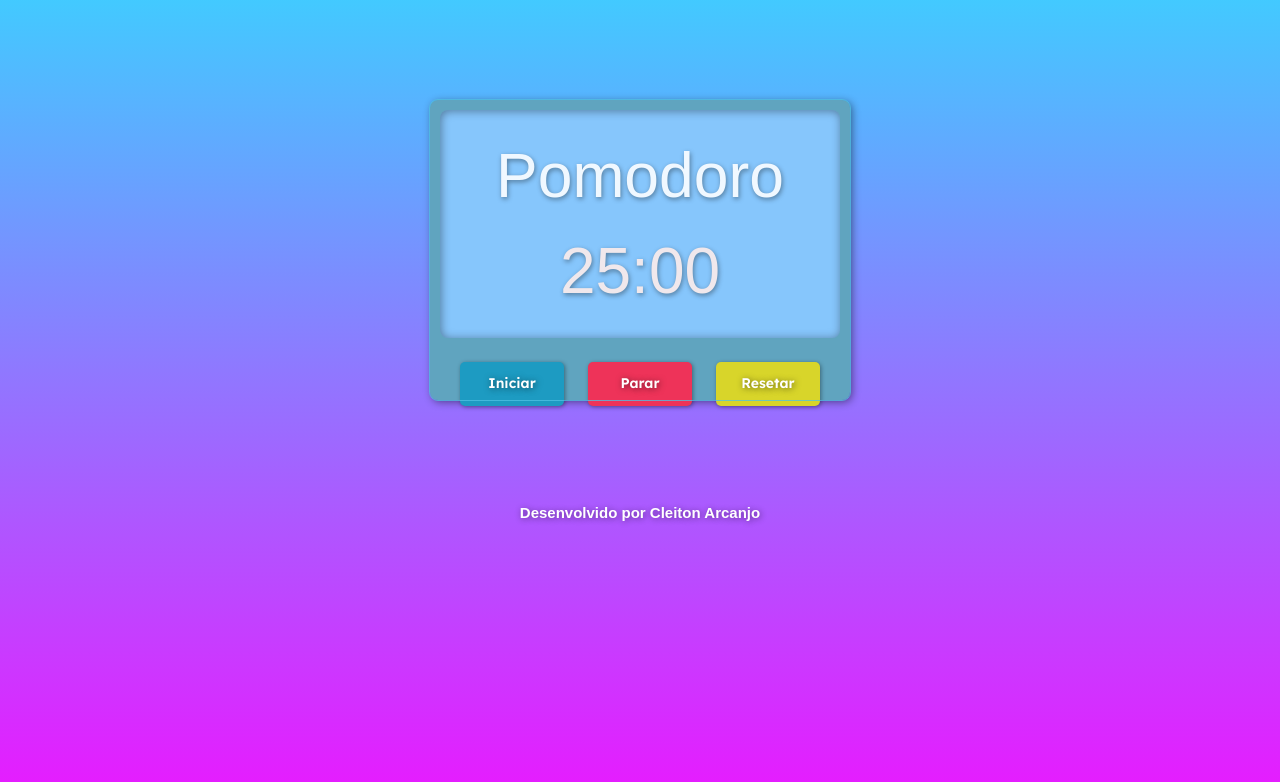
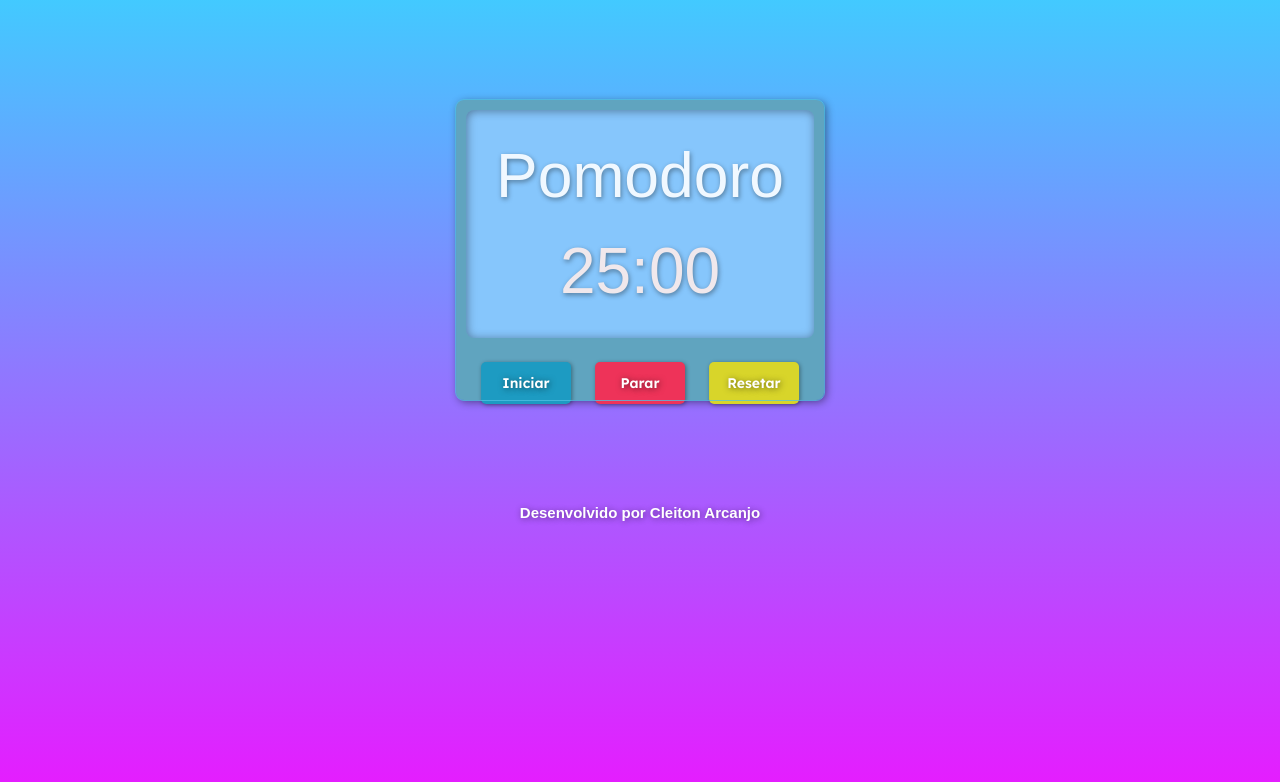
Before and after one commit to CleitonArcanj0/Cron-mentro-pomodoro, a plain HTML site: page index.html in a window 1280 px wide. Drawn offline with Linux system fonts and the light colour scheme; a web font is replaced by a local one.

Commit message:
update: style.css

```diff
--- a/src/style.css
+++ b/src/style.css
@@ -16,7 +16,7 @@ body{
 }
 #conteiner-externo{
     width: 100vw;
-    height: 500px;
+    min-height: 500px;
     margin: auto;
     position: relative;
 
@@ -25,7 +25,7 @@ body{
 #conteiner-interno{
     background-color: #60A4BF ;
     position: absolute;
-    max-width: 500px;
+    max-width: 420px;
     height: 60%;
     left: 50%;
     top: 50%;
@@ -45,6 +45,7 @@ body{
 
 }
 h1{
+    max-width: 400px;
     color: aliceblue;
     font-family: "BBH Hegarty", sans-serif;
     font-weight: 200;
@@ -55,6 +56,7 @@ h1{
 
 }
 .cronometro{
+    max-width: 100%;
     color: #f0e8ec;
     font-size: 4em;
     font-weight: 400;
@@ -65,7 +67,7 @@ h1{
 .button{
     margin-top: 14px;
     height: 60px;
-    min-width: 400px;
+    min-width: 100%;
     text-align: center;
     display: inline-block;
 }
@@ -76,12 +78,11 @@ h1{
     font-size: 14px;
     display: inline-block;
     margin: 10px;
-    height: 30px;
-    width: 90px;
+    max-height: 45px;
+    min-width: 90px;
     padding: 7px;
     line-height: 28px;
     box-shadow: 1px 1px 4px rgba(0, 0, 0, 0.39);
-    box-sizing: content-box;
     border-radius: 5px;
 }
 #start{
```
